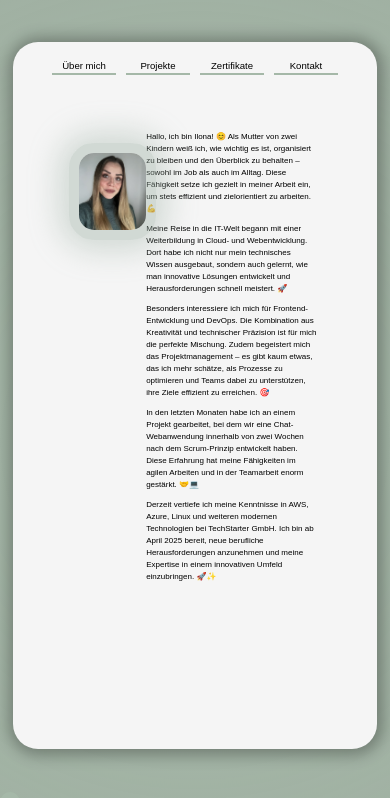
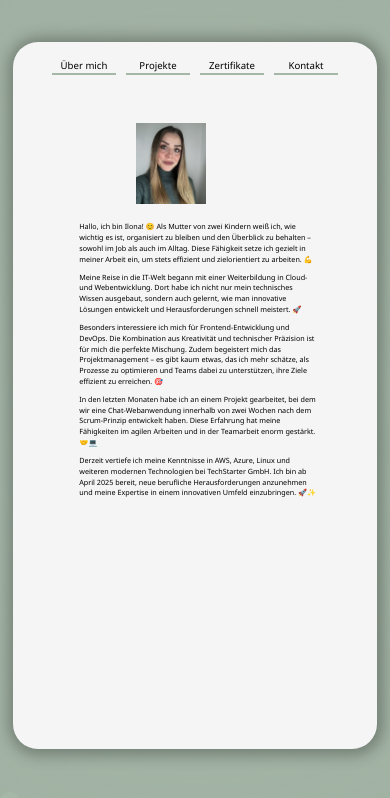
Before and after one commit to ilonagoergens/mein-portfolio, a React (Vite) app: page / in a window 390 px wide. Shown: the top 798 px of the page. Built offline with nearby package versions, Linux system fonts and the light colour scheme.

Commit message:
alle mögl. veränderungen

```diff
--- a/src/App.jsx
+++ b/src/App.jsx
@@ -1,6 +1,6 @@
 import React, { useState, useEffect } from "react";
 import { Button, Box, Typography, Tooltip } from "@mui/material";
-import Image from "./assets/Bild2.jpg";
+import Image from "./assets/Bild2.jpg?url";
 import GitHubIcon from "@mui/icons-material/GitHub";
 import LinkedInIcon from "@mui/icons-material/LinkedIn";
 import EmailIcon from "@mui/icons-material/Email";
@@ -11,10 +11,13 @@ import AzureImage from "./assets/azure.png";
 import ScrumImage from "./assets/scrum.png";
 import { ThemeProvider, createTheme } from "@mui/material/styles";
 import "./style.css";
+import { Accordion, AccordionSummary, AccordionDetails } from "@mui/material";
+import ExpandMoreIcon from "@mui/icons-material/ExpandMore";
+import myVideo from "./assets/Kaiwa.mp4";
 
 const theme = createTheme({
   typography: {
-    fontFamily: '"Microsoft JhengHei UI", "Arial", sans-serif', // Schriftart und Fallback
+    fontFamily: '"Microsoft JhengHei UI", "Segoe UI", "Arial", sans-serif',
     fontWeightLight: 100, // Für dünnere Schrift, falls gewünscht
     fontWeightRegular: 400,
     fontWeightMedium: 500,
@@ -47,7 +50,7 @@ function NavButton({ label, onClick }) {
         "&:hover": {
           backgroundColor: "rgba(165, 184, 168, 0.4)",
           transform: "scale(1.1)",
-          cursor: "hidden", // Handzeiger bei Hover aktivieren
+          cursor: "pointer", // Handzeiger bei Hover aktivieren
         },
         "&::after": {
           content: '""',
@@ -74,49 +77,56 @@ function App() {
   };
 
   useEffect(() => {
-    // Mauszeiger und Standard-Stile entfernen
+    if ("ontouchstart" in window) return; // Kein Custom-Cursor auf Touch-Geräten
+
     setActiveContent("about");
     document.body.style.cursor = "none";
     document.documentElement.style.cursor = "none";
 
-    // Zusätzliche Styles für interaktive Elemente und Container setzen
+    // Interaktive Elemente ohne Cursor
     const allElements = document.querySelectorAll(
       "input, textarea, button, a, select, .no-cursor"
     );
     allElements.forEach((element) => {
-      element.style.cursor = "none"; // Alle interaktiven Elemente und Container ohne Mauszeiger
-    });
-
-    // Überall Mauszeiger ausblenden
-    const interactiveElements = document.querySelectorAll("div, img, p, span");
-    interactiveElements.forEach((element) => {
       element.style.cursor = "none";
     });
 
     const cursor = document.createElement("div");
-    cursor.style.position = "fixed";
-    cursor.style.width = "20px";
-    cursor.style.height = "20px";
-    cursor.style.backgroundColor = "#A5B8A8";
-    cursor.style.borderRadius = "50%";
-    cursor.style.pointerEvents = "none";
-    cursor.style.transition =
-      "transform 0.1s ease-out, opacity 0.1s, box-shadow 0.1s ease-out";
-    cursor.style.zIndex = "9999";
+    Object.assign(cursor.style, {
+      position: "fixed",
+      width: "20px",
+      height: "20px",
+      backgroundColor: "#A5B8A8",
+      borderRadius: "50%",
+      pointerEvents: "none",
+      transition:
+        "transform 0.1s ease-out, opacity 0.1s, box-shadow 0.1s ease-out",
+      zIndex: "9999",
+    });
     document.body.appendChild(cursor);
 
     const canvas = document.createElement("canvas");
-    canvas.style.position = "fixed";
-    canvas.style.top = "0";
-    canvas.style.left = "0";
-    canvas.style.pointerEvents = "none";
-    canvas.style.zIndex = "9998";
+    Object.assign(canvas.style, {
+      position: "fixed",
+      top: "0",
+      left: "0",
+      pointerEvents: "none",
+      zIndex: "9998",
+    });
     document.body.appendChild(canvas);
 
     const ctx = canvas.getContext("2d");
     const particles = [];
     let mouseX = 0;
     let mouseY = 0;
+    let animationFrameId;
+
+    const resizeCanvas = () => {
+      canvas.width = window.innerWidth;
+      canvas.height = window.innerHeight;
+    };
+    resizeCanvas();
+    window.addEventListener("resize", resizeCanvas);
 
     const onMouseMove = (e) => {
       mouseX = e.clientX;
@@ -126,9 +136,8 @@ function App() {
       cursor.style.left = `${e.clientX}px`;
       cursor.style.transform = "translate(-50%, -50%) scale(1)";
       cursor.style.opacity = "1";
-      cursor.style.boxShadow = `0px 0px 15px rgba(0, 0, 0, 0.3)`;
+      cursor.style.boxShadow = "0px 0px 15px rgba(0, 0, 0, 0.3)";
 
-      // Partikel erzeugen
       particles.push({
         x: mouseX,
         y: mouseY,
@@ -144,52 +153,45 @@ function App() {
     };
 
     const animateCanvas = () => {
-      canvas.width = window.innerWidth;
-      canvas.height = window.innerHeight;
-
       ctx.clearRect(0, 0, canvas.width, canvas.height);
 
-      // Partikel bewegen
       for (let i = 0; i < particles.length; i++) {
         const particle = particles[i];
         particle.x += particle.speedX;
         particle.y += particle.speedY;
         particle.size *= 0.98;
 
-        // Wenn Partikel klein genug ist, entferne es
         if (particle.size < 0.5) {
           particles.splice(i, 1);
           i--;
         }
 
-        // Partikel zeichnen
         ctx.beginPath();
         ctx.arc(particle.x, particle.y, particle.size, 0, Math.PI * 2);
         ctx.fillStyle = "rgba(165, 184, 168, 0.7)";
         ctx.fill();
       }
 
-      requestAnimationFrame(animateCanvas);
+      animationFrameId = requestAnimationFrame(animateCanvas);
     };
 
     document.addEventListener("mousemove", onMouseMove);
     document.addEventListener("mouseleave", onMouseLeave);
-
     animateCanvas();
 
     return () => {
-      // Event-Listener und Styles beim Verlassen aufräumen
       document.removeEventListener("mousemove", onMouseMove);
       document.removeEventListener("mouseleave", onMouseLeave);
+      window.removeEventListener("resize", resizeCanvas);
       document.body.removeChild(cursor);
       document.body.removeChild(canvas);
       document.body.style.cursor = "auto";
       document.documentElement.style.cursor = "auto";
-
-      // Interaktive Elemente aufräumen
       allElements.forEach((element) => {
         element.style.cursor = "auto";
       });
+
+      cancelAnimationFrame(animationFrameId);
     };
   }, []);
 
@@ -251,67 +253,37 @@ function App() {
                 }}
               >
                 <Box
-                  sx={{ position: "relative", width: "25%", maxWidth: "400px" }}
-                >
-<Box
                   sx={{
+                    display: "flex", // Flexbox Layout
+                    flexDirection: { xs: "column", sm: "row" }, // Bild und Text nebeneinander auf größeren Bildschirmen, übereinander auf mobilen Geräten
                     position: "relative",
-    marginTop:"20px",
                     width: "100%",
                     maxWidth: "400px",
-    overflow: "hidden",    // Verhindert Überlauf des Bildes aus den abgerundeten Ecken
-    borderRadius: "25px",  // Gleiche Abrundung wie das Bild
-    border: "10px solid rgba(156, 175, 163, 0.4)", // Salbeigrüner Rand, immer sichtbar und verschwommen
-    boxShadow: "0 0 30px 10px rgba(156, 175, 163, 0.4)", // Verschwommener Rand zu Beginn
-    animation: "clipReveal 1.5s ease-out", // Animation für das Bild
-    "@keyframes clipReveal": {
-      "0%": {
-        clipPath: "polygon(0 0, 0 0, 0 100%, 0% 100%)", // Zu Beginn: Bild ist unsichtbar
-      },
-      "100%": {
-        clipPath: "polygon(0 0, 100% 0, 100% 100%, 0 100%)", // Am Ende: Bild vollständig sichtbar
-      }
-    },
+                    margin: "auto",
                   }}
                 >
+                  <Box className="image-container">
                     <img
                       src={Image}
                       alt="Mein Foto"
-    style={{
-      width: "100%",  // Bild nimmt die volle Breite des Containers ein
-      height: "100%", // Bild nimmt die volle Höhe des Containers ein
-      objectFit: "cover",  // Das Bild füllt den Container aus, ohne Verzerrung
-      objectPosition: "center",  // Zentriert das Bild, falls es zugeschnitten wird
-      display: "block",  // Entfernt jegliche zusätzliche Abstände um das Bild
-      opacity: 1, // Bild ist immer sichtbar
-      animation: "fadeIn 1.5s ease-out", // Verzögerte Einblend-Animation für das Bild
-      "@keyframes fadeIn": {
-        "0%": {
-          opacity: 0, // Anfangs unsichtbar
-        },
-        "100%": {
-          opacity: 1, // Am Ende vollständig sichtbar
-        }
-      }
-    }}
+                      className="image" // Anwendungsname für CSS-Klasse
                     />
                   </Box>
-
-
-
                 </Box>
 
                 <Box
                   sx={{
                     marginLeft: {
                       xs: "10px",
-                      sm: "30px",
-                      md: "40px",
-                      lg: "190px",
+                      sm: "10px",
+                      md: "20px",
+                      lg: "100px",
                     },
+
                     textAlign: "left",
                     flex: 1,
                     overflow: "auto",
+                    marginTop: { xs: "10px", sm: "0" }, // Abstände für mobile Geräte, um den Text unten anzuzeigen
                   }}
                 >
                   <Typography
@@ -319,9 +291,9 @@ function App() {
                     sx={{
                       textAlign: "left",
                       fontSize: {
-                        xs: "0.5rem",
-                        sm: "0.8rem",
-                        md: "1.2rem",
+                        xs: "0.45rem",
+                        sm: "0.4rem",
+                        md: "0.8rem",
                         lg: "1rem",
                       },
                       animation: "fadeIn 1s ease-out",
@@ -338,7 +310,48 @@ function App() {
                       marginRight: "20px", // Hier wird der Abstand hinzugefügt
                     }}
                   >
-<p> Hallo, ich bin Ilona! 😊 Als Mutter von zwei Kindern weiß ich, wie wichtig es ist, organisiert zu bleiben und den Überblick zu behalten – sowohl im Job als auch im Alltag. Diese Fähigkeit setze ich gezielt in meiner Arbeit ein, um stets effizient und zielorientiert zu arbeiten. 💪 </p> <p> Meine Reise in die IT-Welt begann mit einer Weiterbildung in Cloud- und Webentwicklung. Dort habe ich nicht nur mein technisches Wissen ausgebaut, sondern auch gelernt, wie man innovative Lösungen entwickelt und Herausforderungen schnell meistert. 🚀 </p> <p> Besonders interessiere ich mich für Frontend-Entwicklung und DevOps. Die Kombination aus Kreativität und technischer Präzision ist für mich die perfekte Mischung. Zudem begeistert mich das Projektmanagement – es gibt kaum etwas, das ich mehr schätze, als Prozesse zu optimieren und Teams dabei zu unterstützen, ihre Ziele effizient zu erreichen. 🎯 </p> <p> In den letzten Monaten habe ich an einem Projekt gearbeitet, bei dem wir eine Chat-Webanwendung innerhalb von zwei Wochen nach dem Scrum-Prinzip entwickelt haben. Diese Erfahrung hat meine Fähigkeiten im agilen Arbeiten und in der Teamarbeit enorm gestärkt. 🤝💻 </p> <p> Derzeit vertiefe ich meine Kenntnisse in AWS, Azure, Linux und weiteren modernen Technologien bei TechStarter GmbH. Ich bin ab April 2025 bereit, neue berufliche Herausforderungen anzunehmen und meine Expertise in einem innovativen Umfeld einzubringen. 🚀✨ </p>
+                    <p>
+                      {" "}
+                      Hallo, ich bin Ilona! 😊 Als Mutter von zwei Kindern weiß
+                      ich, wie wichtig es ist, organisiert zu bleiben und den
+                      Überblick zu behalten – sowohl im Job als auch im Alltag.
+                      Diese Fähigkeit setze ich gezielt in meiner Arbeit ein, um
+                      stets effizient und zielorientiert zu arbeiten. 💪{" "}
+                    </p>{" "}
+                    <p>
+                      {" "}
+                      Meine Reise in die IT-Welt begann mit einer Weiterbildung
+                      in Cloud- und Webentwicklung. Dort habe ich nicht nur mein
+                      technisches Wissen ausgebaut, sondern auch gelernt, wie
+                      man innovative Lösungen entwickelt und Herausforderungen
+                      schnell meistert. 🚀{" "}
+                    </p>{" "}
+                    <p>
+                      {" "}
+                      Besonders interessiere ich mich für Frontend-Entwicklung
+                      und DevOps. Die Kombination aus Kreativität und
+                      technischer Präzision ist für mich die perfekte Mischung.
+                      Zudem begeistert mich das Projektmanagement – es gibt kaum
+                      etwas, das ich mehr schätze, als Prozesse zu optimieren
+                      und Teams dabei zu unterstützen, ihre Ziele effizient zu
+                      erreichen. 🎯{" "}
+                    </p>{" "}
+                    <p>
+                      {" "}
+                      In den letzten Monaten habe ich an einem Projekt
+                      gearbeitet, bei dem wir eine Chat-Webanwendung innerhalb
+                      von zwei Wochen nach dem Scrum-Prinzip entwickelt haben.
+                      Diese Erfahrung hat meine Fähigkeiten im agilen Arbeiten
+                      und in der Teamarbeit enorm gestärkt. 🤝💻{" "}
+                    </p>{" "}
+                    <p>
+                      {" "}
+                      Derzeit vertiefe ich meine Kenntnisse in AWS, Azure, Linux
+                      und weiteren modernen Technologien bei TechStarter GmbH.
+                      Ich bin ab April 2025 bereit, neue berufliche
+                      Herausforderungen anzunehmen und meine Expertise in einem
+                      innovativen Umfeld einzubringen. 🚀✨{" "}
+                    </p>
                   </Typography>
                 </Box>
               </Box>
@@ -347,10 +360,96 @@ function App() {
 
           {activeContent === "projects" && (
   <>
-              <Typography variant="h5">Meine Projekte</Typography>
-              <Typography variant="body1">Projekte</Typography>
+    {/* Titel */}
+    <Typography
+      variant="h5"
+      sx={{
+        textAlign: "center",
+        fontWeight: "bold",
+        marginBottom: 2,
+        color: "#333",
+        fontSize: { xs: '1.5rem', sm: '2rem' }, // Flexibilität für kleinere Bildschirme
+      }}
+    >
+    </Typography>
+
+    <Typography
+      variant="body1"
+      sx={{
+        textAlign: "center",
+        marginBottom: 3,
+        color: "#555",
+        fontSize: { xs: '1rem', sm: '1.2rem' }, // Anpassung je nach Bildschirmgröße
+      }}
+    >
+    </Typography>
+
+    {/* Video in einer Box */}
+    <Box
+      sx={{
+        marginLeft: "25%",
+        display: "flex",
+        justifyContent: "center",
+        alignItems: "center",
+        width: "100%",
+        maxWidth: 560,
+        marginBottom: 3,
+        boxShadow: 2,
+        borderRadius: 2,
+        overflow: "hidden",
+        backgroundColor: "#f9f9f9",
+        padding: 2,
+      }}
+    >
+      <video width="100%" height="auto" controls>
+        <source src={myVideo} type="video/mp4" />
+        Dein Browser unterstützt dieses Video-Format nicht.
+      </video>
+    </Box>
+
+    {/* GitHub-Link */}
+    <div style={{ textAlign: "center", marginBottom: 3 }}>
+      <Typography variant="body2" sx={{ color: "#0070f3" }}>
+        Schau dir das Projekt auf GitHub an:
+        <a
+          href="https://github.com/deinBenutzername/deinProjekt"
+          target="_blank"
+          rel="noopener noreferrer"
+          style={{ color: "#0070f3", textDecoration: "underline" }}
+        >
+          GitHub Repo
+        </a>
+      </Typography>
+    </div>
+
+    {/* Aufklappbare Beschreibung */}
+    <Accordion sx={{ marginBottom: 3 }}>
+      <AccordionSummary expandIcon={<ExpandMoreIcon />} sx={{ backgroundColor: "#f5f5f5" }}>
+        <Typography variant="body2" sx={{ color: "#333" }}>
+          Projektbeschreibung
+        </Typography>
+      </AccordionSummary>
+      <AccordionDetails sx={{ backgroundColor: "#fafafa" }}>
+        <Typography variant="body2" sx={{ color: "#555" }}>
+          Mit einem dreiköpfigen Team haben wir diese Chat-Webanwendung entwickelt. Wir haben uns auf ein
+          einfaches Design konzentriert und die Benutzeroberfläche so benutzerfreundlich wie möglich gestaltet.
+          Hier ist auch eine Präsentation des Projekts, die du dir ansehen kannst:
+          <a
+            href="https://deinLinkzurPräsentation"
+            target="_blank"
+            rel="noopener noreferrer"
+            style={{ color: "#0070f3", textDecoration: "underline" }}
+          >
+            Projektpräsentation
+          </a>
+          .
+        </Typography>
+      </AccordionDetails>
+    </Accordion>
+
   </>
 )}
+
 
           {activeContent === "certificates" && (
             <>
@@ -475,7 +574,7 @@ function App() {
                   target="_blank"
                   rel="noopener noreferrer"
                 >
-                  <GitHubIcon style={{ fontSize: "40px", color: "#000" }} />
+                  <GitHubIcon style={{ fontSize: "80px", color: "#000" }} />
                 </a>
               </Tooltip>
               <Tooltip title="Verbinde dich mit mir auf LinkedIn">
@@ -485,13 +584,13 @@ function App() {
                   rel="noopener noreferrer"
                 >
                   <LinkedInIcon
-                    style={{ fontSize: "40px", color: "#A5B8A8" }}
+                    style={{ fontSize: "80px", color: "#A5B8A8" }}
                   />
                 </a>
               </Tooltip>
               <Tooltip title="Schreibe mir eine E-Mail">
                 <a href="mailto:ilonafast@icloud.com">
-                  <EmailIcon style={{ fontSize: "40px", color: "#A5B8A8" }} />
+                  <EmailIcon style={{ fontSize: "80px", color: "#A5B8A8" }} />
                 </a>
               </Tooltip>
             </Box>
--- a/src/style.css
+++ b/src/style.css
@@ -1,9 +1,94 @@
 body {
-    background: #A5B8A8;
-    background-image: radial-gradient(circle, rgba(165, 184, 168, 0.5), rgba(150, 160, 150, 0.3));
-    background-size: cover;  /* Sorgt dafür, dass der Gradient den gesamten Hintergrund abdeckt */
-    background-position: center;  /* Stellt sicher, dass der Gradient zentral bleibt */
-    height: 100vh;  /* Deckt die gesamte Höhe des Viewports ab */
-    margin: 0;
-    overflow: hidden;  /* Verhindert Scrollbars */
+  background: #a5b8a8;
+  background-image: radial-gradient(
+    circle,
+    rgba(165, 184, 168, 0.5),
+    rgba(150, 160, 150, 0.3)
+  );
+  background-size: cover; /* Sorgt dafür, dass der Gradient den gesamten Hintergrund abdeckt */
+  background-position: center; /* Stellt sicher, dass der Gradient zentral bleibt */
+  height: 100vh; /* Deckt die gesamte Höhe des Viewports ab */
+  margin: 0;
+  overflow: hidden; /* Verhindert Scrollbars */
+  cursor: none;
+
+}
+
+
+
+/* Container für das Bild */
+.image-container {
+  position: relative;
+  margin-top: 20px;
+  width: 100%;
+  max-width: 400px;
+  overflow: hidden; /* Verhindert Überlauf des Bildes aus den abgerundeten Ecken */
+  border-radius: 25px; /* Gleiche Abrundung wie das Bild */
+  border: 10px solid rgba(156, 175, 163, 0.4); /* Salbeigrüner Rand */
+  box-shadow: 0 0 30px 10px rgba(156, 175, 163, 0.4); /* Verschwommener Rand zu Beginn */
+  animation: clipReveal 1.5s ease-out; /* Animation für das Bild */
+}
+
+@keyframes clipReveal {
+  0% {
+    clip-path: polygon(0 0, 0 0, 0 100%, 0% 100%); /* Zu Beginn: Bild ist unsichtbar */
   }
+  100% {
+    clip-path: polygon(0 0, 100% 0, 100% 100%, 0 100%); /* Am Ende: Bild vollständig sichtbar */
+  }
+}
+
+/* Das Bild selbst */
+.image {
+  width: 100%; /* Bild nimmt die volle Breite des Containers ein */
+  max-width: 400px; /* Maximalbreite des Bildes */
+  height: auto; /* Höhe bleibt proportional */
+  object-fit: cover; /* Das Bild füllt den Container aus, ohne Verzerrung */
+  object-position: center; /* Zentriert das Bild, falls es zugeschnitten wird */
+  display: block; /* Entfernt jegliche zusätzliche Abstände um das Bild */
+  opacity: 1; /* Bild ist immer sichtbar */
+  animation: fadeIn 1.5s ease-out; /* Verzögerte Einblend-Animation für das Bild */
+}
+
+@keyframes fadeIn {
+  0% {
+    opacity: 0; /* Anfangs unsichtbar */
+  }
+  100% {
+    opacity: 1; /* Am Ende vollständig sichtbar */
+  }
+}
+
+/* Responsives Styling für kleinere Bildschirme */
+@media (max-width: 600px) {
+  .image-container {
+    margin-top: 0.0%;
+    margin-left: 25%;
+    border-radius: 0%;
+    border: none; /* Rand bei kleinen Bildschirmen entfernen */
+    box-shadow: none; /* Schatten bei kleinen Bildschirmen entfernen */
+  }
+  .image {
+    width: 80%;
+    max-width: 70px;
+  }
+}
+
+@media (max-width: 200px) {
+  .image-container {
+  }
+  .image {
+    width: 70%;
+    max-width: 250px;
+  }
+}
+
+@media (max-width: 320px) {
+  .image-container {
+    box-shadow: none; /* Schatten bei super kleinen Geräten entfernen */
+  }
+  .image {
+    width: 60%;
+    max-width: 200px;
+  }
+}
```
Also changed, not shown: 1 other file (tests, documents, lock files or other folders). Lines whose indentation alone changed are shown as unchanged.
